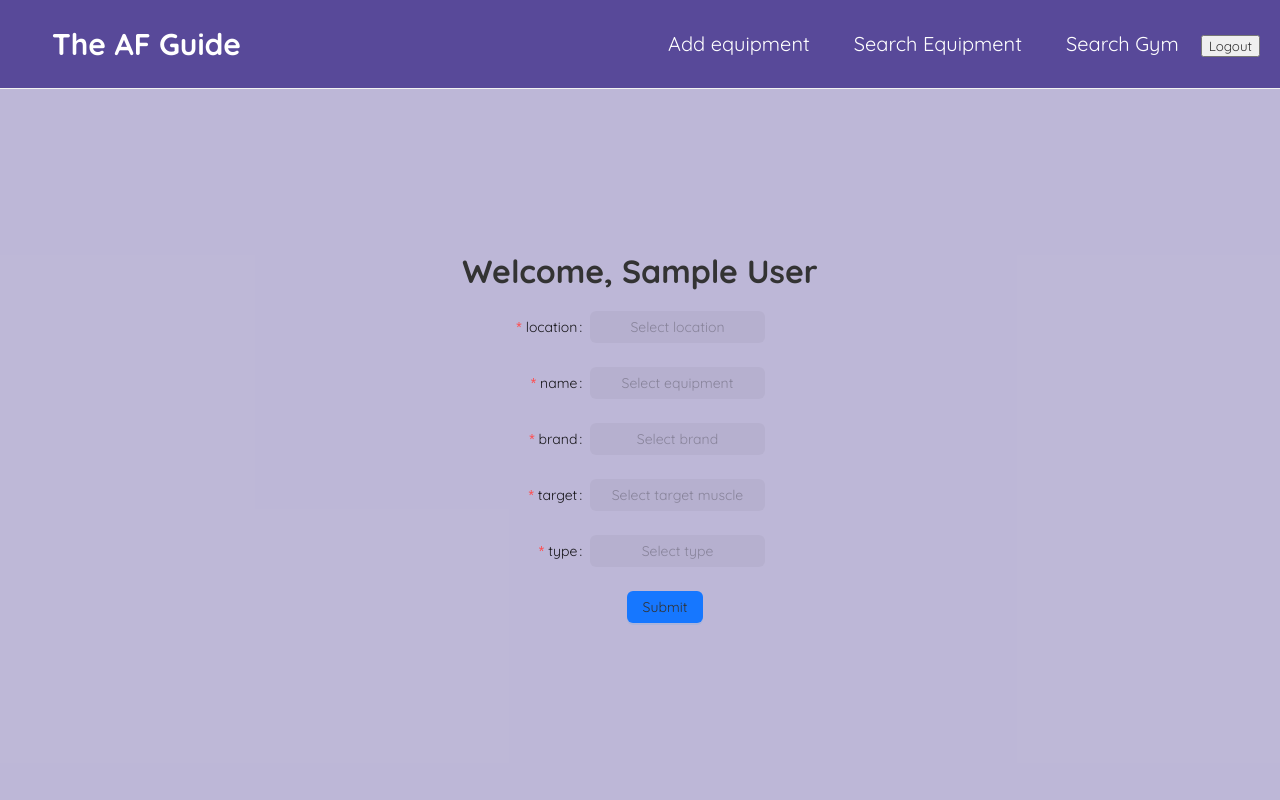
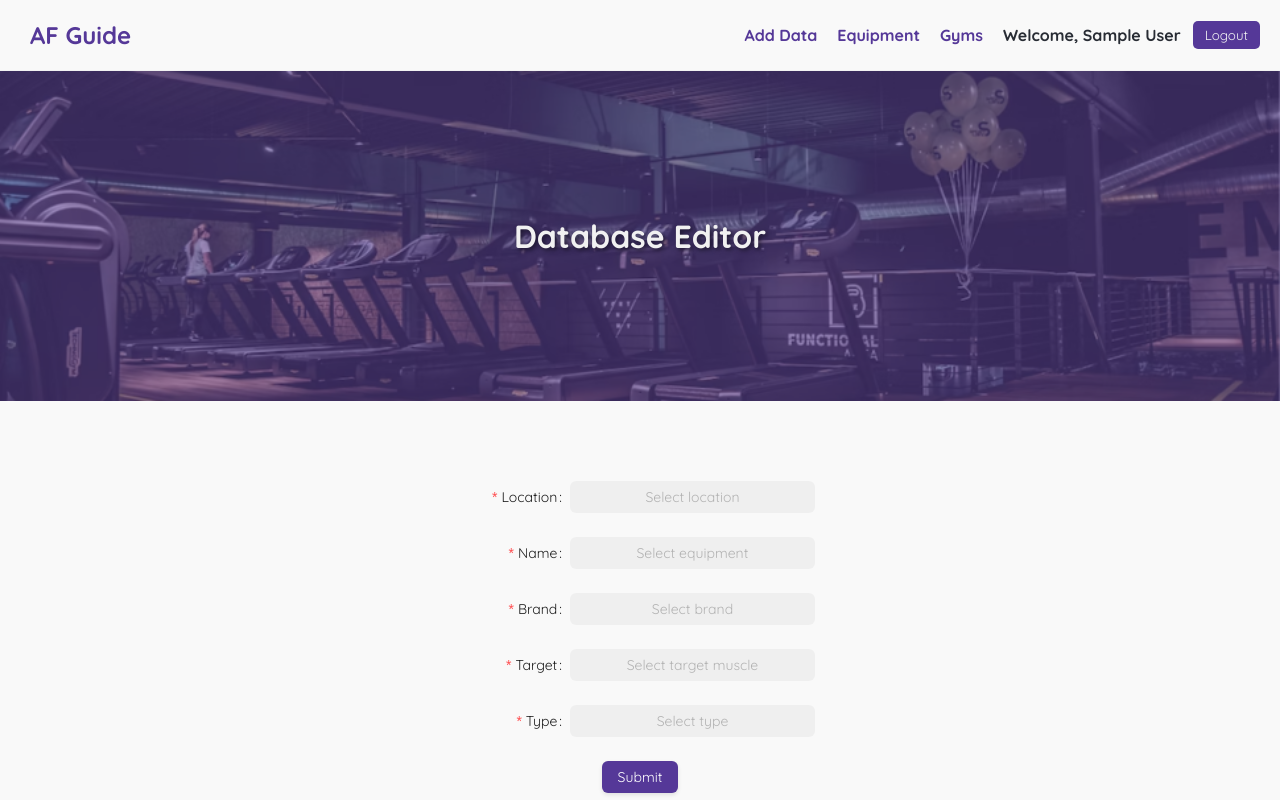
Before and after one commit to nigelip/equipment-finder, a React (Create React App) app: page /DBEditor in a window 1280 px wide. Shown: the top 800 px of the page. Built offline with nearby package versions, Linux system fonts and the light colour scheme; no server answers; the database is empty; sample sign-in values are in the browser's storage.

Commit message:
CSS for navbar , homepage and database editor

```diff
--- a/src/App.css
+++ b/src/App.css
@@ -48,7 +48,8 @@ html {
 
 .content-wrap {
     display: block;
-    background-color: #58499964;
+    background-color: #f9f9f9;
+    margin-top:71px;
     /* height:90vh; */
   }
 
@@ -130,43 +131,101 @@ html {
 }
 
 
+/* Navbar / HEADER */
+
+
+
 .navbar {
   padding: 20px;
+  position: fixed;
+  width:100%;
   display: flex;
   align-items: center;
-  max-width: 100%;
-  margin: 0 auto;
+  flex-direction: row;
+  justify-content: space-between;
   border-bottom: 1px solid #f2f2f2;
   top: 0;
-  height: 6vh;
-  background-color: #584999;
+  background-color: #f9f9f9;
+  box-shadow: 0 3px 5px rgba(38,35,32,0.1);
   /* background-color: white; */
 }
-.navbar h1 {
-  background-color: transparent;
-  color: white;
-  padding: 10px;
-  border-radius: 5px;
-}
-.navbar .links {
-  margin-left: auto;
-}
-.navbar a {
-  margin-left: 16px;
-  margin-right: 16px;
+
+
+
+.navbar .home-btn {
   text-decoration: none;
-  padding: 6px;
-  transition: 0.3s;
-  font-size: 20px;
-  color: white;
 }
 
-.navbar a:hover {
-    background-color: #DFD9E2;
-    color: #574999;
-    border-radius: 5px;
+.navbar .home-btn h1 {
+  color: #553898;
+  margin-left:10px;
 }
 
+.navbar .home-btn:hover {
+  background-color: transparent;
+}
+
+.navbar .links {
+  display: flex;
+  align-items: center;
+  flex-direction: row;
+  justify-content: space-between;
+  gap:20px;
+  margin-right:40px;
+}
+
+.navbar .links .link-btn {
+  text-decoration: none;
+  color: #553898;
+  font-weight: 800;
+  transition: 0.3s;
+}
+
+.navbar .links .user-account {
+  display: flex;
+  flex-direction: row;
+  align-items: center;
+}
+
+.navbar .links .user-account p {
+  font-weight: 800;
+  color: #282c34;
+}
+.navbar .links .link-btn:hover {
+  color: hsla(258, 46%, 41%, 0.5);
+}
+
+.navbar .links .login-btn {
+  background-color: #553898;
+  color: #f1f1f2;
+  border-radius: 5px;
+  border: none;
+  padding: 6px 12px 6px 12px;
+  margin-left: 12px;
+  cursor: pointer;
+  transition: 0.3s;
+  text-decoration: none;
+}
+
+.navbar .links .login-btn:hover {
+  background-color: hsla(258, 46%, 41%, 0.5);
+}
+
+.navbar .links .logout-btn {
+  background-color: #553898;
+  color: #f1f1f2;
+  border-radius: 5px;
+  border: none;
+  padding: 6px 12px 6px 12px;
+  margin-left: 12px;
+  cursor: pointer;
+  transition: 0.3s;
+  text-decoration: none;
+}
+
+.navbar .links .logout-btn:hover {
+  background-color: hsla(258, 46%, 41%, 0.5);
+}
 .content {
   max-width: 600px;
   margin: 40px auto;
@@ -201,34 +260,112 @@ html {
     font-size: 50px;
 }
 
+
+/* HOME */
+
+
 .home {
-  display: flex;
-  justify-content: center;
-  align-items: center;
-  text-align: center;
-  height: 90vh;
-  flex-direction: column;
+  /* height: 90vh; */
+
+}
+
+.home .home-welcome {
+  display: block;
+  text-align: left;
+  padding-left: 40px;
+  padding-top: 100px;
+  max-width: 600px;
+  margin-bottom: 200px;
 }
 
 .home h1 {
-    font-size: 3rem;
-    margin-bottom: 3px;
+  font-weight: normal;
+  font-size: 48px;
+  color: #553898;
+}
+
+.home .home-welcome h1 #brand-name {
+  font-weight: 800;
+  color: #553898;
+  font-size: 3rem;
 }
 
 .home p {
-    font-size: 1.5rem;
+  margin-top: 15px;
+  margin-bottom: 15px;
+  display: block;
+  font-size: 1.2rem;
+  color: #553898;
 }
 
-.home h3 {
-    margin-top: 5px;
-    font-size: 2rem;
-    font-weight: 400;
+.home .home-welcome .button-container {
+  display: block;
+  flex-direction: column;
+
 }
 
-.home .location-count {
-    color: #574999;
-    font-weight: bolder;
+
+.home .home-welcome .button-container .search-gym-btn {
+  display: inline-block;
+  text-align: center;
+  cursor: pointer;
+  padding: 10px 20px;
+  border: none;
+  border-radius: 20px;
+  margin-right: 20px;
+  font-size: 1.2rem;
+  margin-top: 5px;
+  transition: 0.3s;
+  text-decoration: none;
+  background-color: #553898;
+  color: #f1f1f2;
 }
+
+.home .home-welcome .button-container .search-gym-btn:hover {
+  background-color: #55389898;
+}
+
+.home .home-welcome .button-container .search-equip-btn {
+  display: inline-block;
+  text-align: center;
+  cursor: pointer;
+  padding: 10px 20px;
+  border: none;
+  border-radius: 20px;
+  margin-right: 20px;
+  font-size: 1.2rem;
+  margin-top: 5px;
+  transition: 0.3s;
+  text-decoration: none;
+  background-color: #f1f1f2;
+  color: #553898;
+}
+
+.home .home-welcome .button-container .search-equip-btn:hover {
+  background-color: #f1f1f249;
+}
+
+.home .home-exclusively-made {
+  margin-bottom: 200px;
+}
+
+#exclusively {
+  font-weight: 800;
+  color: #00CED1;
+}
+
+.home .home-stats {
+  display: flex;
+  flex-direction: column;
+  margin-bottom: 200px;
+  gap: 50px;
+}
+
+#gym-count, #equip-count {
+  font-weight: 800;
+  color: #00CED1;
+}
+
 
 .login {
   display: flex;
@@ -239,16 +376,132 @@ html {
   flex-direction: column;
 }
 
+/* DB Editor */
+
+.db-editor {
+  display: flex;
+  flex-direction: column;
+  width: 100%;
+}
+
+.db-editor .top-banner {
+  position: relative;
+  width: 100%;
+  max-width: 100%;
+  height: auto; /* Adjust height as needed */
+}
+
+.db-editor .top-banner img {
+  width: 100%;
+  height: auto;
+  display: block;
+}
+
+.db-editor .top-banner::before {
+  content: "";
+  position: absolute;
+  top: 0;
+  left: 0;
+  width: 100%;
+  height: 100%;
+  background-color:hsla(258, 46%, 41%, 0.5); /* Purple color with transparency */
+  pointer-events: none; /* Ensure overlay does not interfere with interactions */
+}
+
+.db-editor .top-banner .banner-title {
+  position: absolute;
+  top: 50%;
+  left: 50%;
+  transform: translate(-50%, -50%);
+  color: #f1f1f1;
+  font-size: 2em;
+  text-shadow: 2px 2px 4px rgba(0, 0, 0, 0.5);
+  text-align: center;
+  width: 100%; /* Ensure text stays within the container */
+  padding: 0 10px; /* Optional: Add padding for better readability */
+  box-sizing: border-box;
+}
+
+/* .inventoryForm {
+  margin-top: 40px;
+  margin-bottom:40px;
+  position:relative;
+  display: flex;
+  align-items: center;
+  justify-content: center;
+}
+
+.inventoryForm .form-container {
+  background-color: #00CED1 !important;
+  width: 300px;
+  padding: 20px 40px 20px 40px;
+}
+
+.inventoryForm.form-container .input-box {
+  width: 80px !important;
+} */
+
 .inventoryForm {
+  margin-top: 40px;
+  margin-bottom: 40px;
+  position: relative;
   display: flex;
+  align-items: center;
   justify-content: center;
-  align-items: center;
-  text-align: center;
-  min-height: 90vh;
+}
+
+.inventoryForm .form-container {
+  background-color: transparent !important;
+  width: 90%; /* Use a percentage width for responsiveness */
+  max-width: 500px; /* Set a maximum width */
+  padding: 40px;
+  /* border-radius: 8px;
+  box-shadow: 0 4px 8px rgba(0, 0, 0, 0.1); */
+}
+
+@media (max-width: 768px) {
+  .inventoryForm .form-container {
+    width: 100%;
+    padding: 20px; /* Adjust padding for smaller screens */
+  }
+}
+
+.inventoryForm .form-container .ant-form-item {
+  display: flex;
   flex-direction: column;
 }
 
+.inventoryForm .form-container .ant-form-item:last-child {
+  align-items: center;
+  width: 100%; /* Ensure the last item takes full width */
+}
 
+.inventoryForm .form-container .ant-form-item .input-box {
+  width: 100%; /* Increase the width of the input boxes */
+  padding: 10px;
+  font-size: 16px;
+  border-radius: 4px;
+}
+
+.submit-btn {
+  background-color: #553898; /* Purple background */
+  box-shadow: 0 2px 4px rgba(0, 0, 0, 0.1) !important; /* Shadow effect */
+  transition: background-color 0.3s, border-color 0.3s, box-shadow 0.3s !important; /* Transition effect */
+}
+
+.submit-btn span {
+  color: white;
+}
+
+.submit-btn:hover {
+  background-color: hsla(258, 46%, 41%, 0.7) !important; /* Darker purple for hover state */
+  box-shadow: 0 4px 8px rgba(0, 0, 0, 0.2) !important; /* Increased shadow on hover */
+}
+
+.submit-btn:focus {
+  background-color: #553898 !important; /* Even darker purple for focus state */
+  box-shadow: 0 4px 8px rgba(0, 0, 0, 0.2) !important; /* Increased shadow on focus */
+}
 
 .appFooter {
   text-align: center;
--- a/src/Components/DBEditor.js
+++ b/src/Components/DBEditor.js
@@ -3,6 +3,7 @@ import { Button, Form, AutoComplete } from "antd";
 import { db } from "../firebase";
 import { collection, onSnapshot, addDoc } from "firebase/firestore";
 import { UserAuth } from "../context/AuthContext";
+import banner from '../gym-banner.png';
 
 import { useNavigate } from "react-router-dom";
 
@@ -108,25 +109,25 @@ const DBEditor = () => {
   });
 
   return (
-    <div className="inventoryForm">
-      <h1>Welcome, {user?.displayName}</h1>
-      <br />
+    <div className="db-editor">
 
+      <div className="top-banner">
+        <img src={banner}/>
+        <h1 className="banner-title">Database Editor</h1>
+      </div>
+
+      <div className="inventoryForm">
       <Form
+        className="form-container"
         form={form}
         {...formItemLayout}
         variant="filled"
-        style={{
-          maxWidth: 600,
-          width: 300,
-          position: "center",
-        }}
         onFinish={handleSubmit}
       >
         {/* location input */}
 
         <Form.Item
-          label="location"
+          label="Location"
           name="location"
           rules={[
             {
@@ -148,7 +149,7 @@ const DBEditor = () => {
 
         {/* Name input */}
         <Form.Item
-          label="name"
+          label="Name"
           name="name"
           rules={[
             {
@@ -171,7 +172,7 @@ const DBEditor = () => {
         {/* Brand input */}
 
         <Form.Item
-          label="brand"
+          label="Brand"
           name="brand"
           rules={[
             {
@@ -192,7 +193,7 @@ const DBEditor = () => {
         </Form.Item>
 
         <Form.Item
-          label="target"
+          label="Target"
           name="target"
           rules={[
             {
@@ -213,7 +214,7 @@ const DBEditor = () => {
         </Form.Item>
 
         <Form.Item
-          label="type"
+          label="Type"
           name="type"
           rules={[
             {
@@ -226,6 +227,7 @@ const DBEditor = () => {
             showSearch
             allowClear
             placeholder="Select type"
+
             // optionFilterProp="children"
             onChange={(e) => setType(e)}
             filterOption={filterOption}
@@ -247,17 +249,19 @@ const DBEditor = () => {
         </Form.Item>
 
         <Form.Item
-          wrapperCol={{
-            offset: 6,
-            span: 16,
-          }}
+          // wrapperCol={{
+          //   offset: 6,
+          //   span: 16,
+          // }}
         >
-          <Button type="primary" htmlType="submit">
+          <Button type="primary" htmlType="submit" className="submit-btn">
             Submit
           </Button>
         </Form.Item>
       </Form>
     </div>
+    </div>
+
   );
 };
 
--- a/src/Components/Home.js
+++ b/src/Components/Home.js
@@ -1,6 +1,7 @@
 import { React, useEffect, useState } from "react";
 import { collection, onSnapshot } from "firebase/firestore";
 import { db } from "../firebase";
+import { Link } from "react-router-dom";
 
 const Home = () => {
   const [equipment, setEquipment] = useState([]);
@@ -21,17 +22,37 @@ const Home = () => {
 
   return (
     <div className="home">
-      <h1>Welcome to the AF guide!</h1>
-      <p>
-        Ever had an equipment you wanted to use that was not available at your
-        home gym?
-      </p>
-      <p>
-        With this site, you can finally find out which gyms carry the equipment
-        you have been eyeing!
-      </p>
+
+      <div className="home-welcome">
+        <h1>Welcome to
+          <span id="brand-name"> AF Guide.</span>
+          </h1>
+        <p>Ever had an equipment you wanted to use that was not available at your
+        home gym? With this site, you can finally find out which gyms carry the equipment
+        you have been eyeing!</p>
+        <div className="button-container">
+          <Link to="/searchgym" className="search-gym-btn">Search Gym</Link>
+          <Link to="/searchequipment" className="search-equip-btn">Search Equipment</Link>
+        </div>
+      </div>
+
+      <div className="home-exclusively-made">
+        <h1><span id="exclusively">Exclusively</span> Made</h1>
+        <p>This project is made for AF members who enjoy exploring many AF gyms islandwide.</p>
+      </div>
+      <div className="home-stats">
+        <div className="gym-stats">
+          <h1><span id="gym-count">{option.size}</span> Gyms available</h1>
+          <p>Find out what equipment these gyms have!</p>
+        </div>
+        <div className="equip-stats">
+          <h1><span id="equip-count">83</span> Equipments available</h1>
+          <p>Browse through the extensive list of equipments!</p>
+        </div>
+      </div>
+      <div></div>
       <br />
-      <h3>There are currently <span className="location-count">{option.size}</span> locations to browse</h3>
+
     </div>
   );
 };
--- a/src/Components/NavBar.js
+++ b/src/Components/NavBar.js
@@ -13,17 +13,23 @@ const NavBar = () => {
   };
   return (
     <nav className="navbar">
-        <Link to="/">
-        <h1>The AF Guide</h1>
+
+      <Link to="/" className="home-btn">
+          <h1>AF Guide</h1>
       </Link>
+
       <div className="links">
-        {user && <Link to="/dbEditor">Add equipment</Link>}
-        <Link to="/searchequipment">Search Equipment</Link>
-        <Link to="/searchgym">Search Gym</Link>
+        {user && <Link to="/dbEditor" className="link-btn">Add Data</Link>}
+        <Link to="/searchequipment" className="link-btn">Equipment</Link>
+        <Link to="/searchgym" className="link-btn">Gyms</Link>
         {user?.displayName ? (
-          <button onClick={handleSignOut}>Logout</button>
+          <div className="user-account">
+            <p>Welcome, {user?.displayName}</p>
+            <button onClick={handleSignOut} className="logout-btn">Logout</button>
+          </div>
+
         ) : (
-          <Link to="loginPage">Login</Link>
+          <Link to="loginPage" className="login-btn">Login</Link>
         )}
       </div>
     </nav>
```
Also changed, not shown: public/gym-header.png (added), src/gym-banner.png (added).
